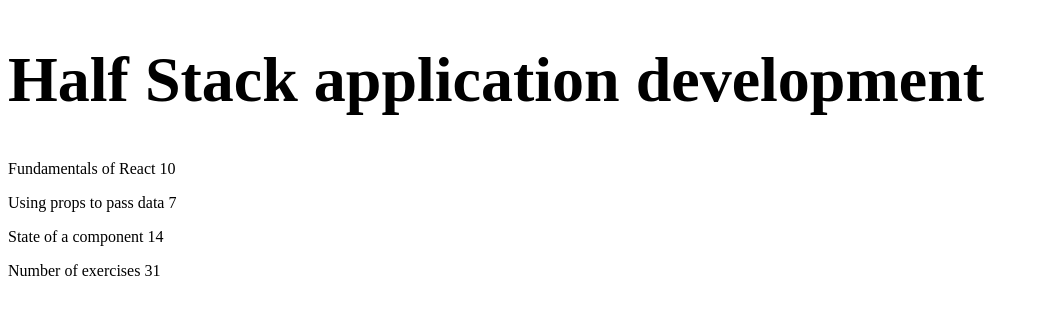
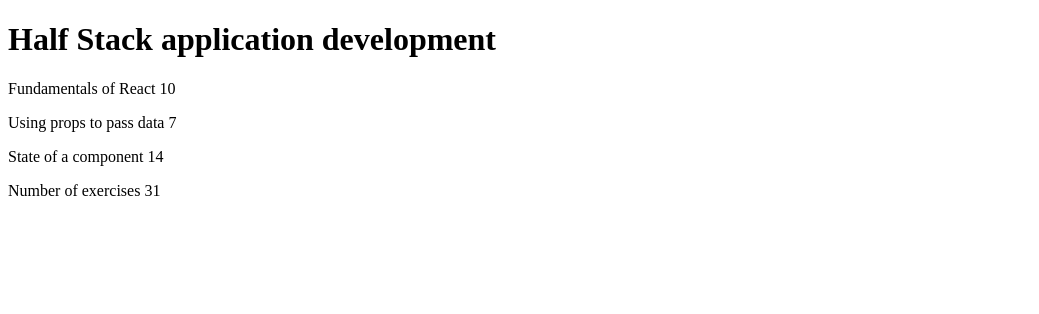
Before and after one commit to neandermenezes/fullstack-open, a React (Vite) app in the folder part1/part1/: page / in a window 1280 px wide. Shown: the top 314 px of the page, without its empty margins (0-1039 px from the left). Built offline with nearby package versions, Linux system fonts and the light colour scheme.

Commit message:
feat: exercise 1.2

```diff
--- a/part1/part1/src/App.jsx
+++ b/part1/part1/src/App.jsx
@@ -13,18 +13,9 @@
 
   return (
     <div>
-      <h1>{<Header course={course} />}</h1>
-      <p>
-        {<Content subject={part1} exercises={exercises1} />}
-      </p>
-      <p>
-      {<Content subject={part2} exercises={exercises2} />}
-      </p>
-      <p>
-      {<Content subject={part3} exercises={exercises3} />}
-      </p>
+      {<Header course={course} />}
+      {<Content subjects={[part1, part2, part3]} exercises={[exercises1, exercises2, exercises3]} />}
       <p>Number of exercises {<Total totalExercises={exercises1 + exercises2 + exercises3} />}</p>
-
     </div>
   )
 }
--- a/part1/part1/src/components/Content.jsx
+++ b/part1/part1/src/components/Content.jsx
@@ -1,6 +1,14 @@
+import Part from "./Part";
+
 const Content = (props) => {
+    console.log(props.subjects[0])
     return (
-        <>{props.subject} {props.exercises}</>
+        <div>
+            {<Part subject={props.subjects[0]} exercises={props.exercises[0]} />}
+            {<Part subject={props.subjects[1]} exercises={props.exercises[1]} />}
+            {<Part subject={props.subjects[2]} exercises={props.exercises[2]} />}
+        </div>
+
     )
 }
 
--- /dev/null
+++ b/part1/part1/src/components/Part.jsx
@@ -0,0 +1,5 @@
+const Part = (props) => {
+    return <p>{props.subject} {props.exercises}</p>
+}
+
+export default Part;
```
